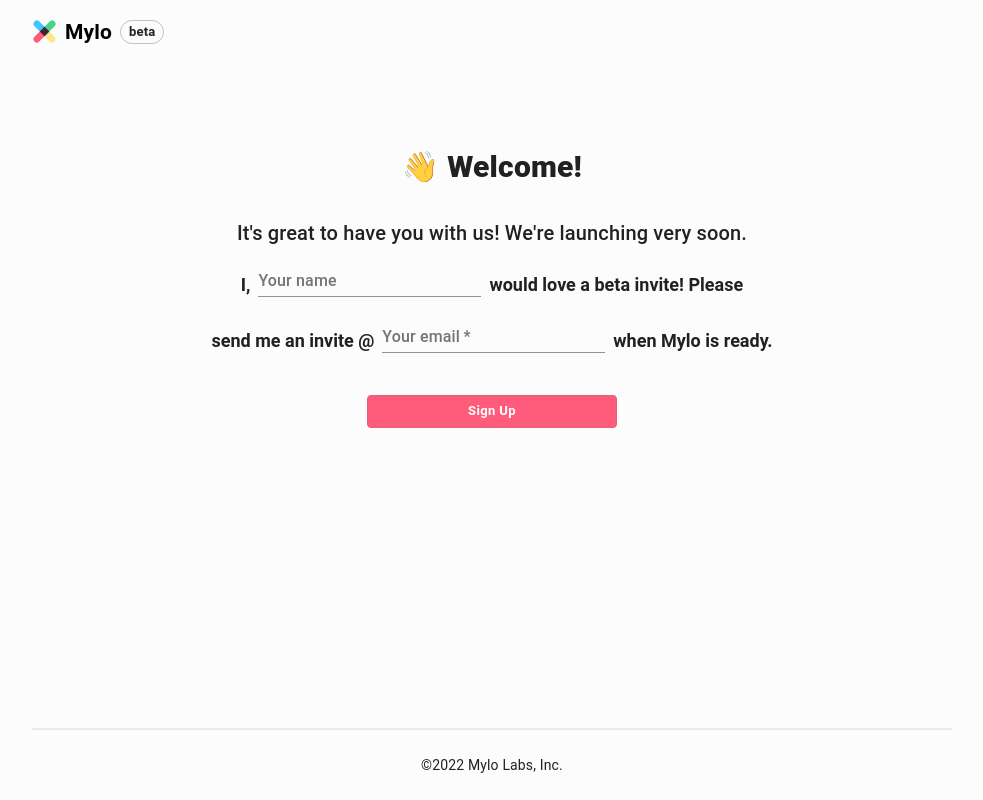
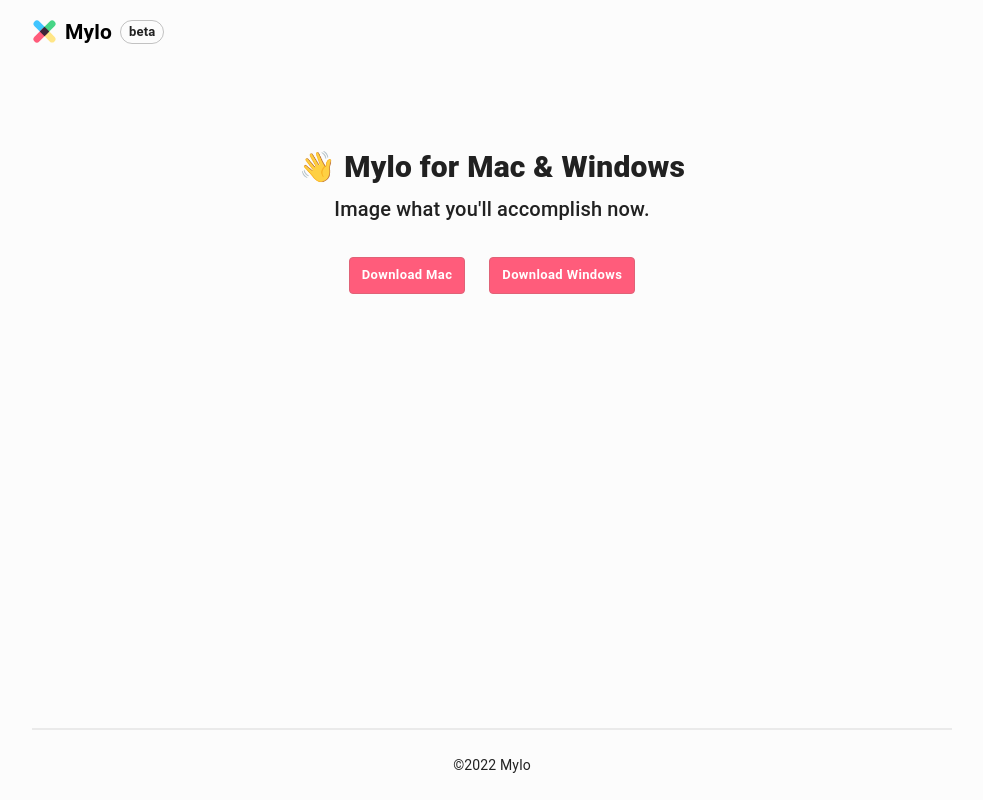
Before and after one commit to tday0501/mylo.work, a Next.js app: page /try-mylo in a window 1280 px wide. Shown: the whole page, without its empty margins (148-1131 px from the left). Built offline with nearby package versions, Linux system fonts and the light colour scheme.

Commit message:
implement download page

```diff
--- a/components/organisms/Footer.js
+++ b/components/organisms/Footer.js
@@ -11,7 +11,7 @@
       justifyContent="center"
       width="100%"
     >
-      ©2022 Mylo Labs, Inc.
+      ©2022 Mylo
     </Box>
   );
 }
--- a/pages/try-mylo.js
+++ b/pages/try-mylo.js
@@ -1,38 +1,39 @@
 import Head from "next/head";
 import Layout from "../components/organisms/Layout";
-import { Box, Grid, TextField, Typography } from "@material-ui/core";
-import { BACK_TO_HOME, SIGN_UP } from "../utils/stringConstants";
+import {
+  Grid,
+  List,
+  ListItemText,
+  Popover,
+  Typography,
+} from "@material-ui/core";
+import { BACK_TO_HOME } from "../utils/stringConstants";
 import React from "react";
-import axios from "axios";
 import Button from "../components/molecules/button/Button";
 import { useRouter } from "next/router";
+import { ListItemButton } from "@mui/material";
 
 export default function Home() {
-  const [email, setEmail] = React.useState("");
-  const [name, setName] = React.useState("");
-  const [validUser, setValidUser] = React.useState(false);
-
+  const [anchorEl, setAnchorEl] = React.useState(null);
+  const [isDownloaded, setIsDownloaded] = React.useState(false);
+  const open = Boolean(anchorEl);
+  const id = open ? "simple-popover" : undefined;
   const router = useRouter();
 
-  const handleSubmit = () => {
-    if (email) {
-      axios
-        .post(
-          "https://7ikqn7jf39.execute-api.us-east-2.amazonaws.com/dev/beta",
-          {
-            useremail: email,
-            username: name,
-          }
-        )
-        .then(() => {
-          setValidUser(true);
-          setEmail("");
-          setName("");
-        })
-        .catch((e) => {
-          //TODO: add toast message on error
-          console.log(e);
-        });
+  const handleClick = (event) => {
+    setAnchorEl(event.currentTarget);
+  };
+
+  const handleClose = () => {
+    setAnchorEl(null);
+  };
+
+  const handleDownload = (os) => {
+    try {
+      router.push(`https://s3.us-east-2.amazonaws.com/mylo.work/${os}`);
+      setIsDownloaded(true);
+    } catch (error) {
+      console.error(error);
     }
   };
 
@@ -51,21 +52,23 @@
           justifyContent="center"
           spacing={4}
         >
-          {validUser ? (
+          {isDownloaded ? (
             <Grid
               container
               direction="column"
               item
               style={{ textAlign: "center" }}
-              spacing={2}
+              spacing={4}
             >
               <Grid item>
                 <Typography variant="h4">🤗 You're all set!</Typography>
               </Grid>
               <Grid item>
                 <Typography variant="h6">
-                  Thank you for joining our beta launch. An automated email will
-                  be sent to your registered email.
+                  Thank you for joining our beta launch.
+                  <br />
+                  Please feel free to report 🐞 bugs or issues you may come
+                  across.
                 </Typography>
               </Grid>
               <Grid item>
@@ -81,75 +84,77 @@
             </Grid>
           ) : (
             <>
-              <Grid item>
-                <Typography variant="h4">👋 Welcome!</Typography>
-              </Grid>
               <Grid
                 alignItems="center"
                 container
                 direction="column"
                 item
-                spacing={3}
+                spacing={1}
               >
                 <Grid item>
-                  <Typography variant="h6">
-                    It's great to have you with us! We're launching very soon.
+                  <Typography variant="h4">
+                    👋 Mylo for Mac & Windows
                   </Typography>
                 </Grid>
-                <Grid
-                  alignItems="center"
-                  container
-                  direction="row"
-                  item
-                  justifyContent="center"
-                >
-                  <Typography variant="h5">I,</Typography>
-                  <span style={{ margin: "-24px 8px 0 8px" }}>
-                    <TextField
-                      label="Your name"
-                      onChange={(e) => {
-                        setName(e.target.value);
-                      }}
-                      value={name}
-                    />
-                  </span>
-                  <Typography variant="h5">
-                    would love a beta invite! Please
+                <Grid item>
+                  <Typography variant="h6">
+                    Image what you'll accomplish now.
                   </Typography>
                 </Grid>
               </Grid>
-              <Grid
-                alignItems="center"
-                container
-                direction="row"
-                item
-                justifyContent="center"
-              >
-                <Typography variant="h5">send me an invite @</Typography>
-                <span style={{ margin: "-24px 8px 0 8px" }}>
-                  <TextField
-                    label="Your email"
-                    onChange={(e) => {
-                      setEmail(e.target.value);
+              <Grid container item justifyContent="center" spacing={3}>
+                <Grid item>
+                  <Button
+                    aria-describedby={id}
+                    variant="contained"
+                    onClick={handleClick}
+                    style={{
+                      border: "1px solid #e06277",
                     }}
-                    onKeyPress={(e) => e.key === "Enter" && handleSubmit()}
-                    required
-                    type="email"
-                    value={email}
-                  />
-                </span>
-                <Typography variant="h5">when Mylo is ready.</Typography>
+                  >
+                    Download Mac
+                  </Button>
+                  <Popover
+                    anchorEl={anchorEl}
+                    id={id}
+                    onClose={handleClose}
+                    open={open}
+                    anchorOrigin={{
+                      vertical: "bottom",
+                      horizontal: "center",
+                    }}
+                    transformOrigin={{
+                      vertical: "top",
+                      horizontal: "center",
+                    }}
+                  >
+                    <List dense>
+                      <ListItemButton>
+                        <ListItemText
+                          onClick={() => handleDownload("darwin.dmg")}
+                          primary="Macs with Intel processors"
+                        />
+                      </ListItemButton>
+                      <ListItemButton>
+                        <ListItemText
+                          onClick={() => handleDownload("arm.dmg")}
+                          primary="Macs with Apple M1"
+                        />
+                      </ListItemButton>
+                    </List>
+                  </Popover>
+                </Grid>
+                <Grid item>
+                  <Button
+                    onClick={() => handleDownload("Setup.exe")}
+                    style={{
+                      border: "1px solid #e06277",
+                    }}
+                  >
+                    Download Windows
+                  </Button>
+                </Grid>
               </Grid>
-              <Button
-                onClick={handleSubmit}
-                style={{
-                  border: "1px solid #e06277",
-                  margin: "2em",
-                  padding: "4px 100px",
-                }}
-              >
-                {SIGN_UP}
-              </Button>
             </>
           )}
         </Grid>
```
Also changed, not shown: 2 other files (tests, documents, lock files or other folders).
